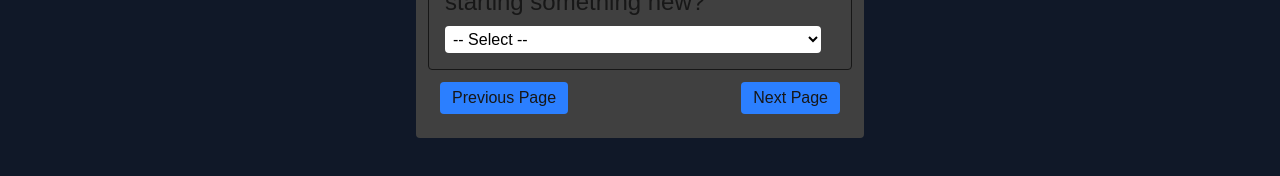
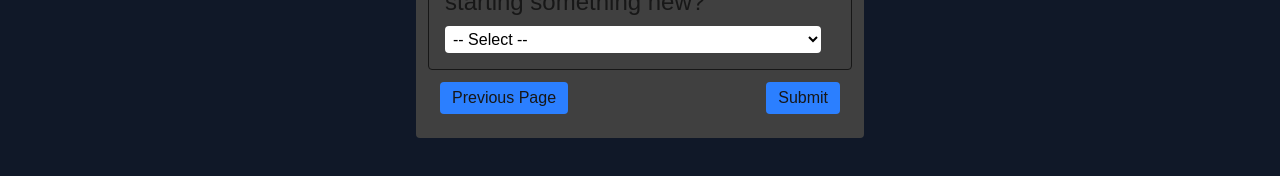
Before and after one commit to FredH2O/basic-ts-form, a Next.js app: page /Page3 in a window 1280 px wide. Shown: the part 573-749 px from the top of the page. Built offline with nearby package versions, Linux system fonts and the light colour scheme.

Commit message:
feat: made 'next' also optional so that if we can output 'Submit' button then

```diff
--- a/app/Page3/page.tsx
+++ b/app/Page3/page.tsx
@@ -9,7 +9,7 @@ const Page3 = () => {
   const { handleChange, handleSubmit, submitQuestion, otherAnswer } =
     useFormContext();
   return (
-    <FormSection next="/" onSubmit={handleSubmit} previous="/Page2">
+    <FormSection onSubmit={handleSubmit} previous="/Page2">
       <FrustrationQuestion
         onChange={handleChange}
         value={submitQuestion.frustration}
--- a/components/FormSection.tsx
+++ b/components/FormSection.tsx
@@ -4,7 +4,7 @@ import { FormEvent, ReactNode } from "react";
 type FormSectionProp = {
   onSubmit: (e: FormEvent<HTMLFormElement>) => void;
   children: ReactNode;
-  next: string;
+  next?: string;
   previous?: string;
 };
 
@@ -33,6 +33,7 @@ const FormSection = ({
             previous ? "justify-between" : "justify-center"
           } items-center p-3 w-full`}
         >
+          {/* Check if previous is truthy */}
           {previous && (
             <Link
               className="hover:cursor-pointer hover:bg-blue-600 bg-blue-500 px-3 py-1 rounded"
@@ -41,12 +42,24 @@ const FormSection = ({
               Previous Page
             </Link>
           )}
+
+          {/* Check if Next is truthy otherwise output Submit the whole question */}
+
+          {next ? (
             <Link
               className="hover:cursor-pointer hover:bg-blue-600 bg-blue-500 px-3 py-1 rounded"
               href={next}
             >
               Next Page
             </Link>
+          ) : (
+            <button
+              type="submit"
+              className="hover:cursor-pointer hover:bg-blue-600 bg-blue-500 px-3 py-1 rounded"
+            >
+              Submit
+            </button>
+          )}
         </div>
       </form>
     </div>
```
Lines whose indentation alone changed are shown as unchanged.
